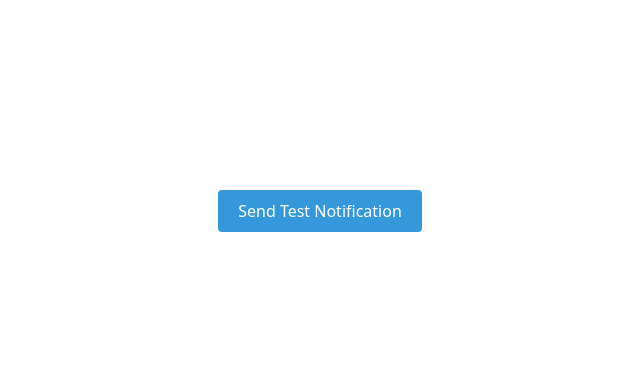
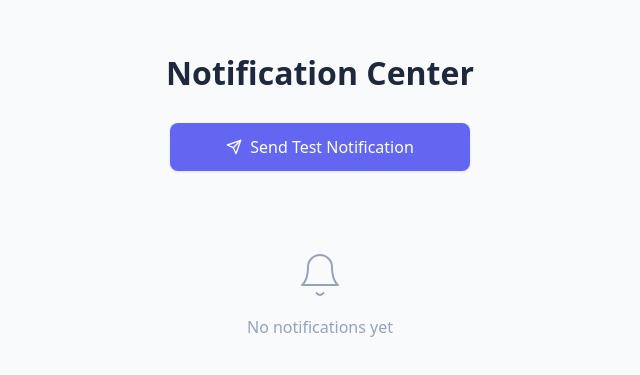
Before and after one commit to Githubguy132010/hello-world-pwa, a Vue app: page / in a window 1280 px wide. Shown: the part 179-554 px from the top of the page, without its empty margins (320-960 px from the left). Built offline with nearby package versions, Linux system fonts and the light colour scheme.

Commit message:
Enhance notification UI and improve service worker caching strategy

```diff
--- a/dev-dist/sw.js
+++ b/dev-dist/sw.js
@@ -82,7 +82,7 @@ define(['./workbox-99d8380f'], (function (workbox) { 'use strict';
    */
   workbox.precacheAndRoute([{
     "url": "index.html",
-    "revision": "0.lj1gne85mdo"
+    "revision": "0.j41mrl69rqo"
   }], {});
   workbox.cleanupOutdatedCaches();
   workbox.registerRoute(new workbox.NavigationRoute(workbox.createHandlerBoundToURL("index.html"), {
--- a/src/App.vue
+++ b/src/App.vue
@@ -91,72 +91,139 @@ if (navigator.serviceWorker) {
 
 <template>
   <div class="container">
-    <p v-if="message" class="message" :class="{ error: message.startsWith('Error') || message.startsWith('Failed') }">
-      {{ message }}
-    </p>
+    <div class="app-header">
+      <h1>Notification Center</h1>
+    </div>
+
+    <transition name="fade">
+      <p v-if="message" class="message" :class="{ error: message.startsWith('Error') || message.startsWith('Failed') }">
+        {{ message }}
+      </p>
+    </transition>
 
     <button @click="sendTestNotification" class="send-button">
-      Send Test Notification
+      <span class="button-content">
+        <svg xmlns="http://www.w3.org/2000/svg" width="16" height="16" viewBox="0 0 24 24" fill="none" stroke="currentColor" stroke-width="2" stroke-linecap="round" stroke-linejoin="round">
+          <path d="M22 2L11 13"></path>
+          <path d="M22 2L15 22L11 13L2 9L22 2Z"></path>
+        </svg>
+        Send Test Notification
+      </span>
     </button>
 
     <div class="notifications">
+      <transition-group name="list" tag="ul">
+        <li v-for="(notification, index) in notifications" :key="index" class="notification-item">
+          <div class="notification-content">
+            <h3>{{ notification.title }}</h3>
+            <p>{{ notification.body }}</p>
+          </div>
+        </li>
+      </transition-group>
       <div v-if="notifications.length === 0" class="no-notifications">
+        <svg xmlns="http://www.w3.org/2000/svg" width="48" height="48" viewBox="0 0 24 24" fill="none" stroke="currentColor" stroke-width="1" stroke-linecap="round" stroke-linejoin="round">
+          <path d="M18 8A6 6 0 0 0 6 8c0 7-3 9-3 9h18s-3-2-3-9"></path>
+          <path d="M13.73 21a2 2 0 0 1-3.46 0"></path>
+        </svg>
+        <p>No notifications yet</p>
       </div>
-      <ul v-else>
-        <li v-for="(notification, index) in notifications" :key="index">
-          <h3>{{ notification.title }}</h3>
-          <p>{{ notification.body }}</p>
-        </li>
-      </ul>
     </div>
   </div>
 </template>
 
 <style>
+:root {
+  --primary-color: #6366f1;
+  --primary-hover: #4f46e5;
+  --error-color: #ef4444;
+  --success-color: #10b981;
+  --background-color: #f8fafc;
+  --text-color: #1e293b;
+  --shadow-sm: 0 1px 3px rgba(0,0,0,0.1);
+  --shadow-md: 0 4px 6px -1px rgba(0,0,0,0.1);
+}
+
+body {
+  background-color: var(--background-color);
+  color: var(--text-color);
+  font-family: system-ui, -apple-system, sans-serif;
+  line-height: 1.5;
+}
+
 .container {
   max-width: 800px;
-  margin: 0 auto;
-  padding: 20px;
+  margin: 2rem auto;
+  padding: 0 1.5rem;
+}
+
+.app-header {
+  margin-bottom: 2rem;
+  text-align: center;
 }
 
 h1 {
-  text-align: center;
-  color: #2c3e50;
+  font-size: 2rem;
+  font-weight: 700;
+  color: var(--text-color);
+  margin-bottom: 1.5rem;
 }
 
 .message {
-  background-color: #42b983;
+  background-color: var(--success-color);
   color: white;
-  padding: 10px;
-  border-radius: 4px;
-  margin: 10px 0;
+  padding: 1rem;
+  border-radius: 0.5rem;
+  margin: 1rem 0;
+  font-weight: 500;
+  box-shadow: var(--shadow-sm);
 }
 
 .message.error {
-  background-color: #e74c3c;
+  background-color: var(--error-color);
 }
 
 .send-button {
-  background-color: #3498db;
+  background-color: var(--primary-color);
   color: white;
   border: none;
-  padding: 10px 20px;
-  border-radius: 4px;
+  padding: 0.75rem 1.5rem;
+  border-radius: 0.5rem;
   cursor: pointer;
-  margin: 10px 0;
+  font-weight: 500;
+  font-size: 1rem;
+  transition: all 0.2s ease;
+  box-shadow: var(--shadow-sm);
+  width: 100%;
+  max-width: 300px;
+  margin: 1rem auto;
+  display: block;
+}
+
+.button-content {
+  display: flex;
+  align-items: center;
+  justify-content: center;
+  gap: 0.5rem;
 }
 
 .send-button:hover {
-  background-color: #2980b9;
+  background-color: var(--primary-hover);
+  transform: translateY(-1px);
+  box-shadow: var(--shadow-md);
 }
 
 .notifications {
-  margin-top: 20px;
+  margin-top: 2rem;
 }
 
 .no-notifications {
-  color: #666;
-  font-style: italic;
+  text-align: center;
+  color: #94a3b8;
+  padding: 3rem 0;
+  display: flex;
+  flex-direction: column;
+  align-items: center;
+  gap: 1rem;
 }
 
 ul {
@@ -164,16 +231,61 @@ ul {
   padding: 0;
 }
 
-li {
-  background-color: #f8f9fa;
-  padding: 15px;
-  margin: 10px 0;
-  border-radius: 4px;
-  box-shadow: 0 2px 4px rgba(0,0,0,0.1);
+.notification-item {
+  background-color: white;
+  padding: 1.25rem;
+  margin: 1rem 0;
+  border-radius: 0.75rem;
+  box-shadow: var(--shadow-sm);
+  transition: all 0.2s ease;
 }
 
-h3 {
-  margin: 0 0 10px 0;
-  color: #2c3e50;
+.notification-item:hover {
+  transform: translateY(-2px);
+  box-shadow: var(--shadow-md);
+}
+
+.notification-content h3 {
+  margin: 0 0 0.5rem 0;
+  color: var(--text-color);
+  font-weight: 600;
+}
+
+.notification-content p {
+  margin: 0;
+  color: #64748b;
+}
+
+/* Transitions */
+.fade-enter-active,
+.fade-leave-active {
+  transition: opacity 0.3s ease;
+}
+
+.fade-enter-from,
+.fade-leave-to {
+  opacity: 0;
+}
+
+.list-enter-active,
+.list-leave-active {
+  transition: all 0.3s ease;
+}
+
+.list-enter-from,
+.list-leave-to {
+  opacity: 0;
+  transform: translateX(-30px);
+}
+
+@media (max-width: 640px) {
+  .container {
+    margin: 1rem auto;
+    padding: 0 1rem;
+  }
+
+  h1 {
+    font-size: 1.75rem;
+  }
 }
 </style>
--- a/src/style.css
+++ b/src/style.css
@@ -13,6 +13,36 @@
   -moz-osx-font-smoothing: grayscale;
 }
 
+/* Reset and base styles */
+*, *::before, *::after {
+  box-sizing: border-box;
+  margin: 0;
+  padding: 0;
+}
+
+html {
+  font-size: 16px;
+  -webkit-text-size-adjust: 100%;
+  -webkit-font-smoothing: antialiased;
+  -moz-osx-font-smoothing: grayscale;
+  text-rendering: optimizeLegibility;
+}
+
+body {
+  margin: 0;
+  display: flex;
+  place-items: center;
+  min-width: 320px;
+  min-height: 100vh;
+  scroll-behavior: smooth;
+}
+
+/* Focus styles for accessibility */
+:focus-visible {
+  outline: 2px solid #6366f1;
+  outline-offset: 2px;
+}
+
 a {
   font-weight: 500;
   color: #646cff;
@@ -22,20 +52,18 @@ a:hover {
   color: #535bf2;
 }
 
-body {
-  margin: 0;
-  display: flex;
-  place-items: center;
-  min-width: 320px;
-  min-height: 100vh;
+/* Disable tap highlight on iOS */
+button,
+a {
+  -webkit-tap-highlight-color: transparent;
 }
 
-h1 {
-  font-size: 3.2em;
-  line-height: 1.1;
-}
-
+/* Improve button defaults */
 button {
+  font: inherit;
+  border: none;
+  background: none;
+  cursor: pointer;
   border-radius: 8px;
   border: 1px solid transparent;
   padding: 0.6em 1.2em;
@@ -52,6 +80,18 @@ button:hover {
 button:focus,
 button:focus-visible {
   outline: 4px auto -webkit-focus-ring-color;
+}
+
+/* Improve image defaults */
+img {
+  max-width: 100%;
+  height: auto;
+  display: block;
+}
+
+h1 {
+  font-size: 3.2em;
+  line-height: 1.1;
 }
 
 .card {
```
